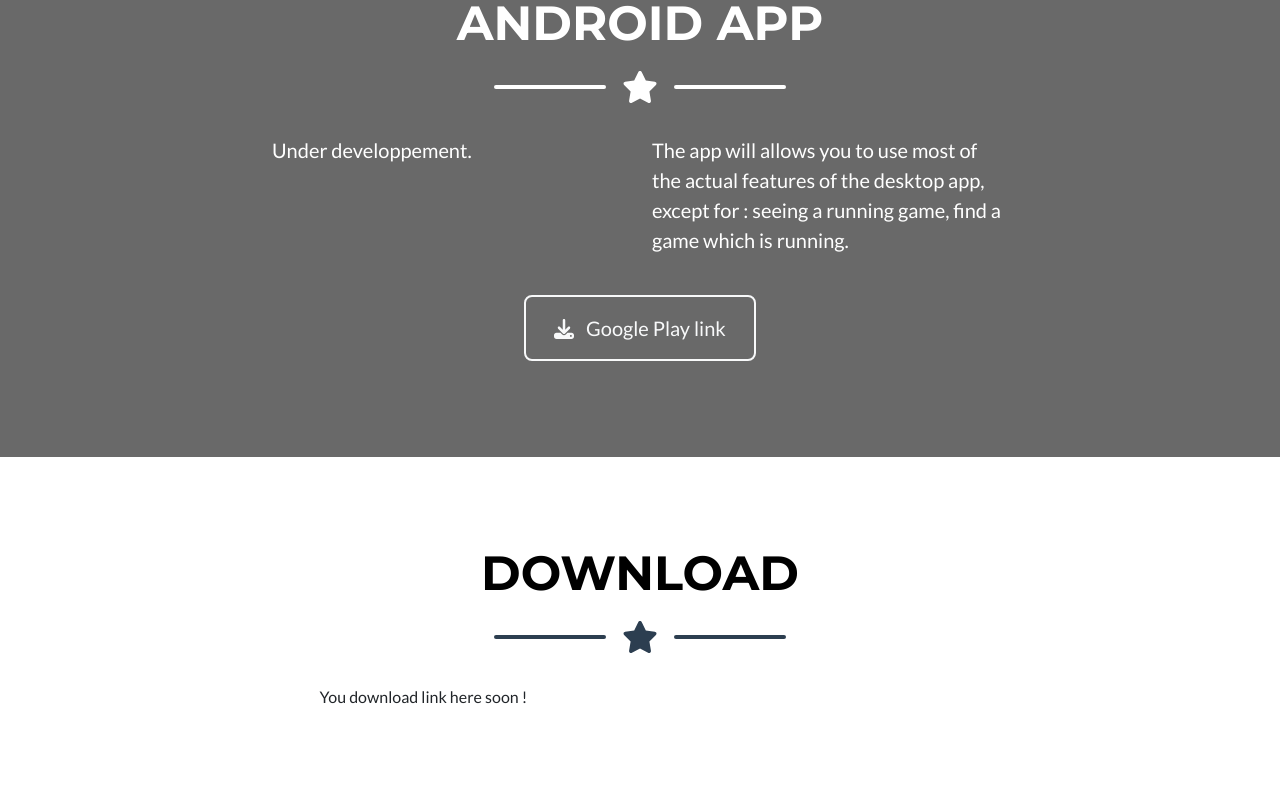
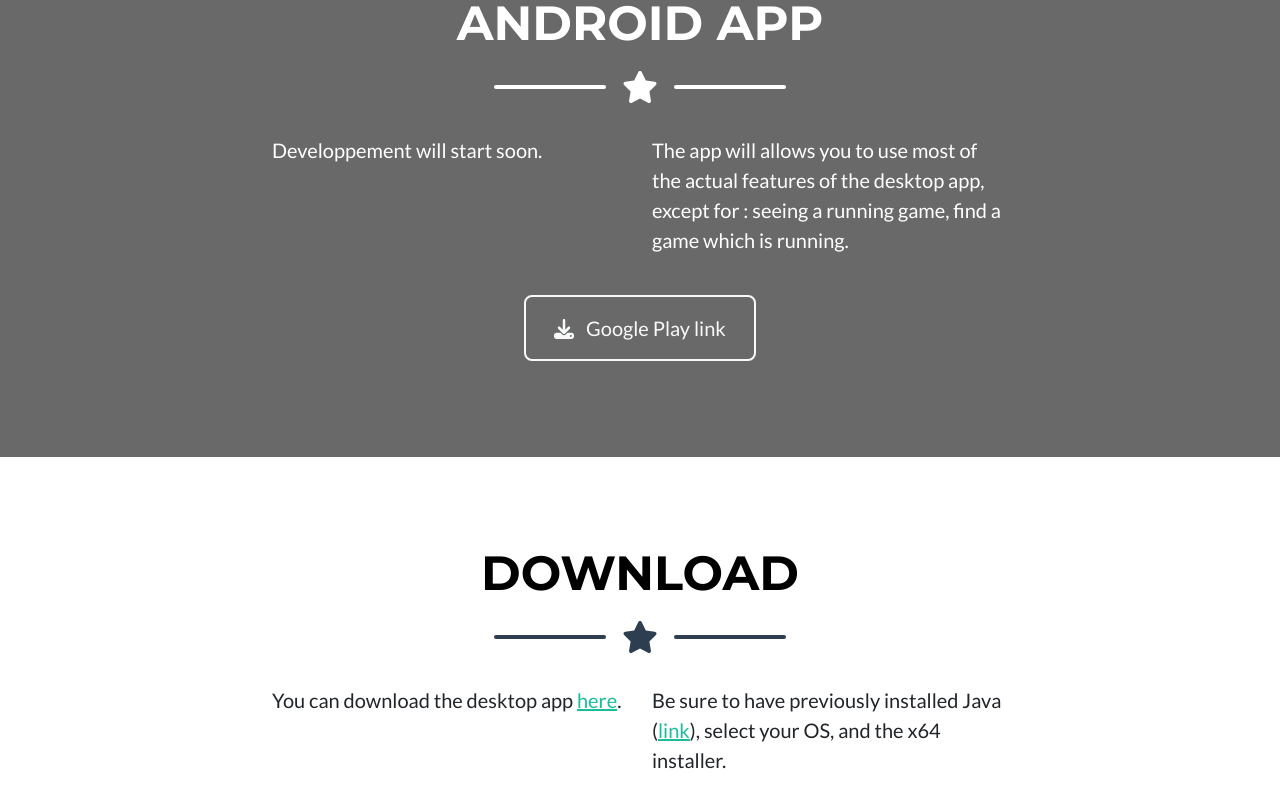
Before and after one commit to Nevens-fr/MyVGTWEB, a plain HTML site: page index.html in a window 1280 px wide. Shown: the part 1816-2620 px from the top of the page. Drawn offline with nearby package versions, Linux system fonts and the light colour scheme.

Commit message:
Added link to donwload

```diff
--- a/index.html
+++ b/index.html
@@ -134,7 +134,7 @@
                 </div>
                 <!-- About Section Content-->
                 <div class="row">
-                    <div class="col-lg-4 ms-auto"><p class="lead">Under developpement.</p></div>
+                    <div class="col-lg-4 ms-auto"><p class="lead">Developpement will start soon.</p></div>
                     <div class="col-lg-4 me-auto"><p class="lead">The app will allows you to use most of the actual features of the desktop app, except for : seeing a running game, find a game which is running.</p></div>
                 </div>
                 <!-- About Section Button-->
@@ -158,9 +158,13 @@
                     <div class="divider-custom-line"></div>
                 </div>
                 <!-- Contact Section Form-->
-                <div class="row justify-content-center">
-                    <div class="col-lg-8 col-xl-7">
-                        <p class="justify-content-center">You download link here soon !</p>
+                <div class="row">
+                    <div class="col-lg-4 ms-auto">
+                        <p class="lead">You can download the desktop app <a href="https://github.com/Nevens-fr/MyVGT-Desktop/releases/tag/v1.0.0">here</a>.
+                        <!-- HERE ADD GITHUB LINK-->
+                    </div>
+                    <div class="col-lg-4 me-auto">
+                        <p class="lead">Be sure to have previously installed Java (<a href="https://www.oracle.com/java/technologies/downloads/#java18">link</a>), select your OS, and the x64 installer.</p>
                         <!-- HERE ADD GITHUB LINK-->
                     </div>
                 </div>
```
